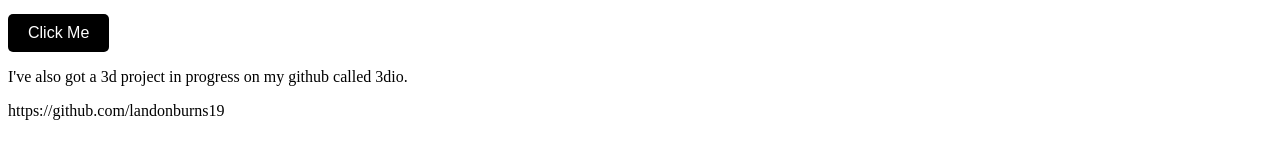
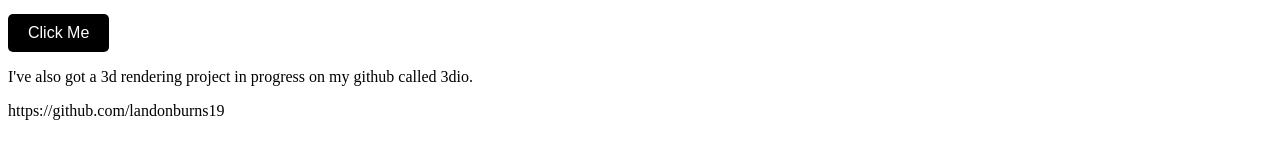
Before and after one commit to landonburns19/Landons_website, a plain HTML site: page projects.html in a window 1280 px wide. Shown: the part 541-699 px from the top of the page. Drawn offline with Linux system fonts and the light colour scheme.

Commit message:
modified:   projects.html

```diff
--- a/projects.html
+++ b/projects.html
@@ -24,7 +24,7 @@
 
 <div id="map-container"></div>
 
-<p>I've also got a 3d project in progress on my github called 3dio.</p>
+<p>I've also got a 3d rendering project in progress on my github called 3dio.</p>
 <p>https://github.com/landonburns19</p>
 
 
```
